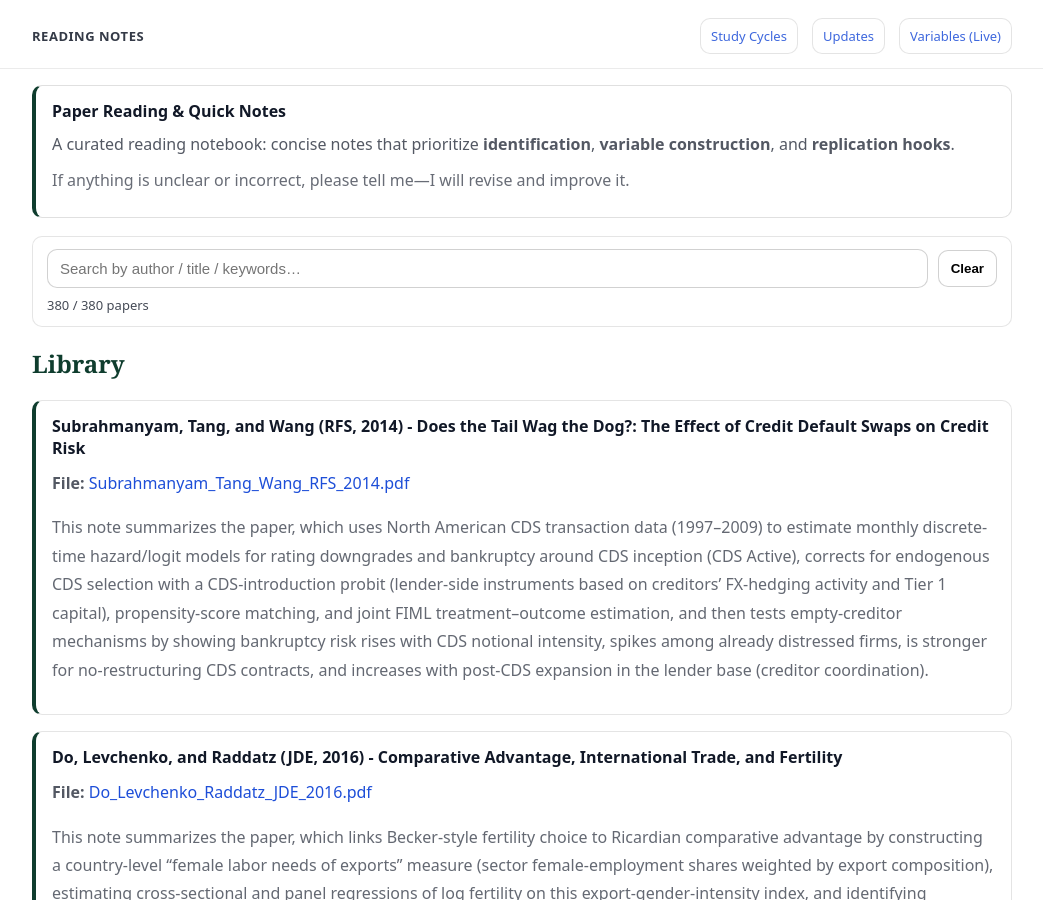
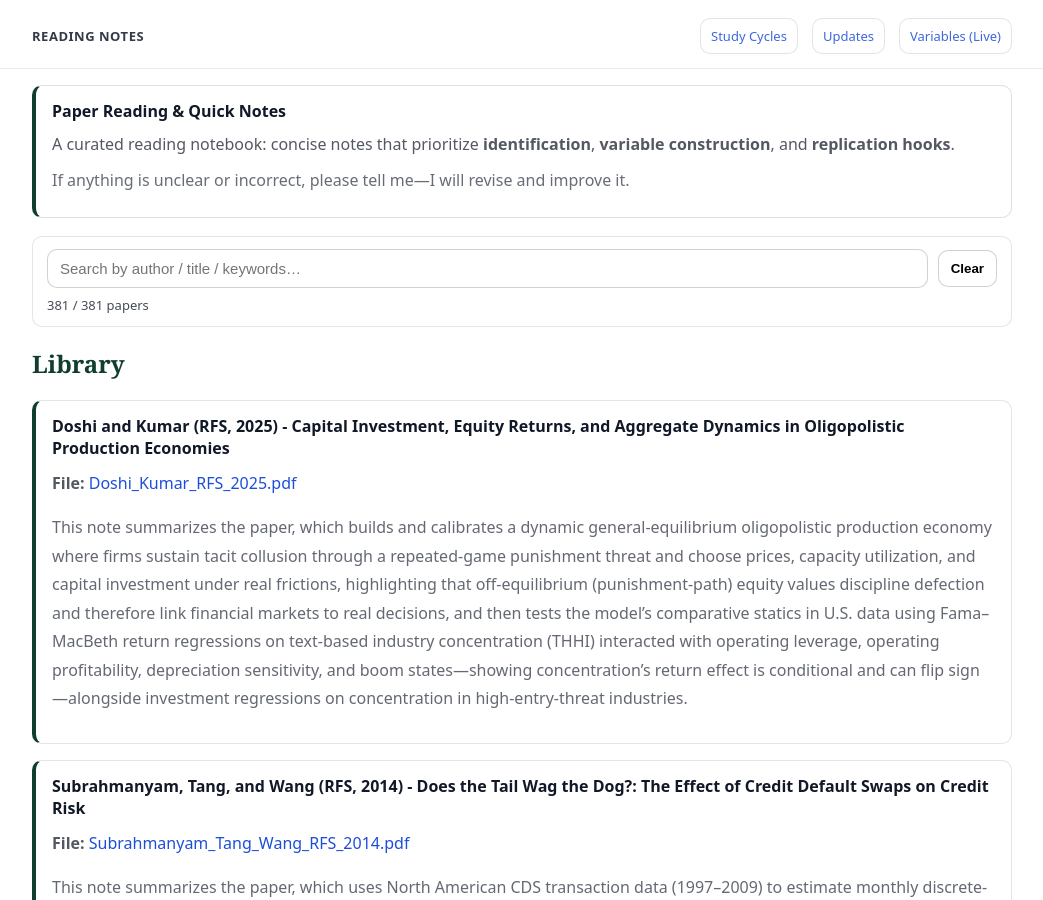
Before and after one commit to yaxinzn/study-archive, a Jekyll site: the page built from reading/index.md, in a window 1280 px wide and 900 px high. Shown: the whole window, without its empty margins (118-1161 px from the left). Built offline with Jekyll 4.4.1, drawn with Linux system fonts in a browser that asks for light colours.

Commit message:
Reading: add/update Doshi_Kumar_RFS_2025.pdf

```diff
--- a/_data/reading.yml
+++ b/_data/reading.yml
@@ -1,3 +1,7 @@
+- title: "Doshi and Kumar (RFS, 2025) - Capital Investment, Equity Returns, and Aggregate Dynamics in Oligopolistic Production Economies"
+  file: "Doshi_Kumar_RFS_2025.pdf"
+  desc: "This note summarizes the paper, which builds and calibrates a dynamic general-equilibrium oligopolistic production economy where firms sustain tacit collusion through a repeated-game punishment threat and choose prices, capacity utilization, and capital investment under real frictions, highlighting that off-equilibrium (punishment-path) equity values discipline defection and therefore link financial markets to real decisions, and then tests the model’s comparative statics in U.S. data using Fama–MacBeth return regressions on text-based industry concentration (THHI) interacted with operating leverage, operating profitability, depreciation sensitivity, and boom states—showing concentration’s return effect is conditional and can flip sign—alongside investment regressions on concentration in high-entry-threat industries."
+
 - title: "Subrahmanyam, Tang, and Wang (RFS, 2014) - Does the Tail Wag the Dog?: The Effect of Credit Default Swaps on Credit Risk"
   file: "Subrahmanyam_Tang_Wang_RFS_2014.pdf"
   desc: "This note summarizes the paper, which uses North American CDS transaction data (1997–2009) to estimate monthly discrete-time hazard/logit models for rating downgrades and bankruptcy around CDS inception (CDS Active), corrects for endogenous CDS selection with a CDS-introduction probit (lender-side instruments based on creditors’ FX-hedging activity and Tier 1 capital), propensity-score matching, and joint FIML treatment–outcome estimation, and then tests empty-creditor mechanisms by showing bankruptcy risk rises with CDS notional intensity, spikes among already distressed firms, is stronger for no-restructuring CDS contracts, and increases with post-CDS expansion in the lender base (creditor coordination)."
```
Also changed, not shown: 1 other file.
